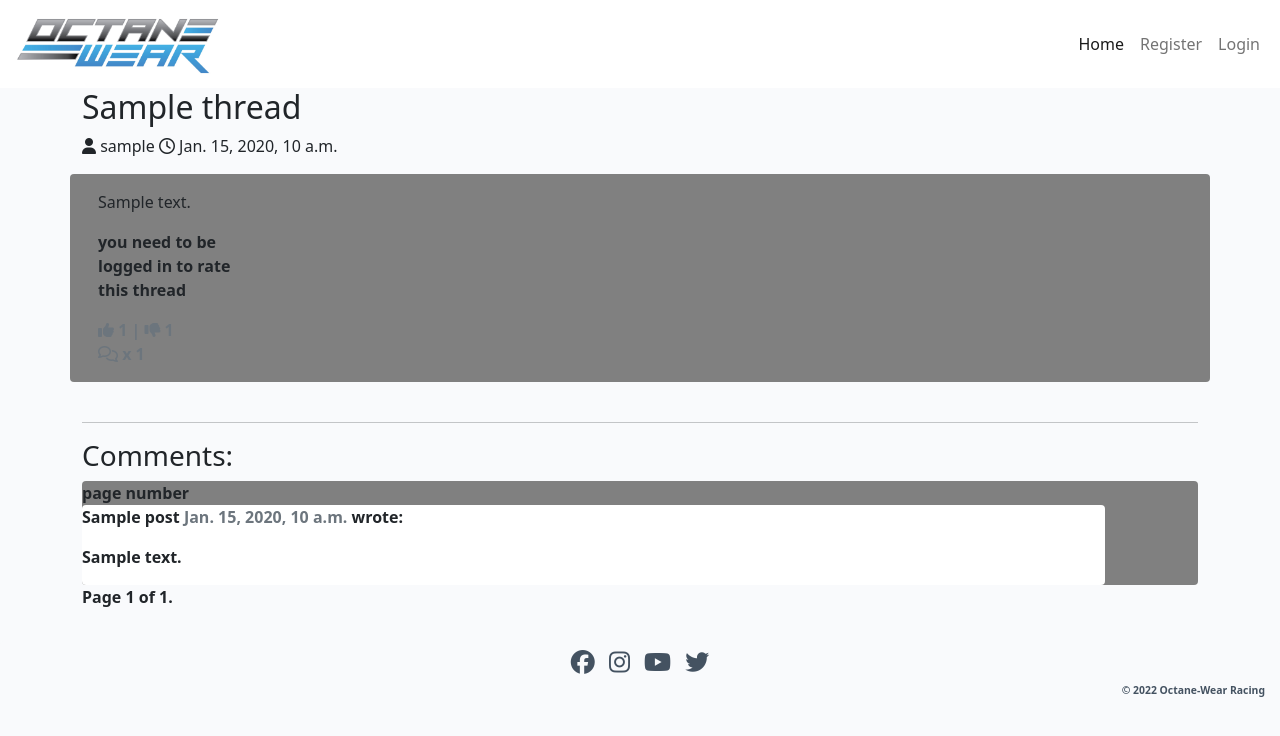
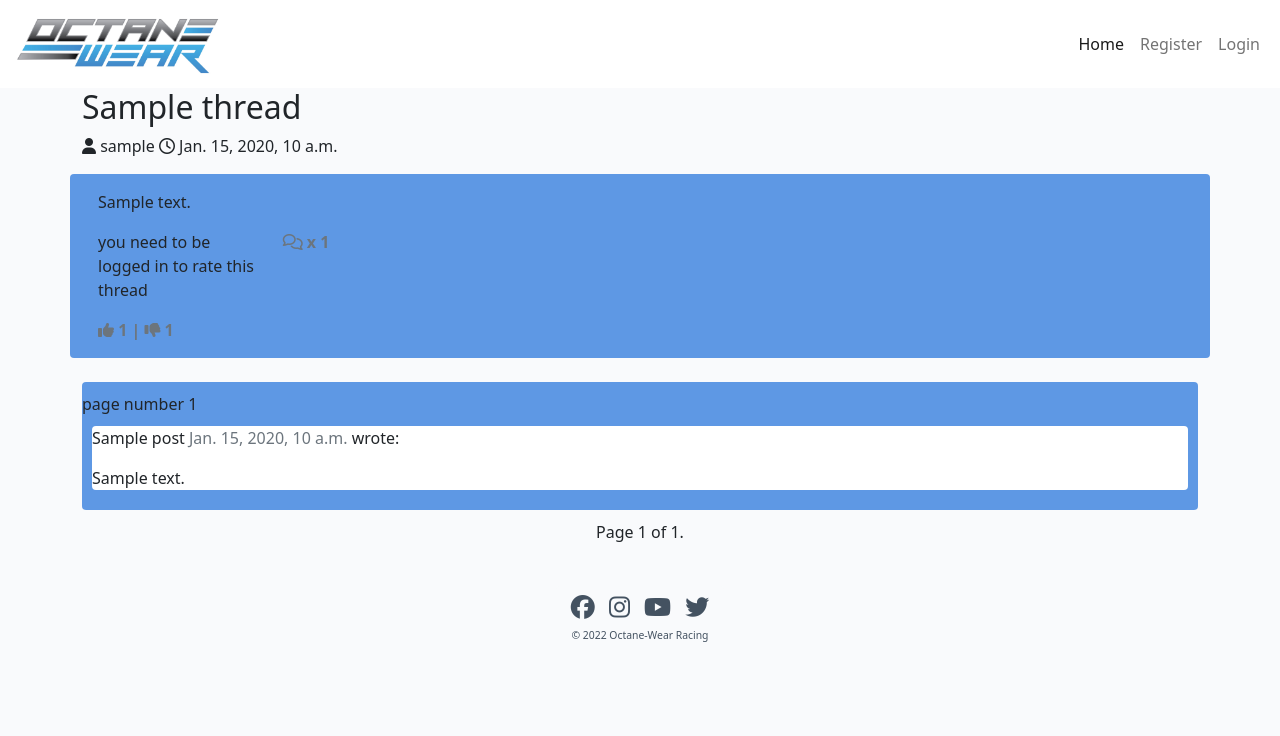
Before and after one commit to ZheikoN/Octanewearforum, a Django app: a page that uses templates/thread_detail.html in a window 1280 px wide. Shown: the top 736 px of the page. Run offline with Django 4.2, Linux system fonts and the light colour scheme; tables that the repository leaves empty hold one stand-in row (values such as "Sample post"); some libraries are stand-ins or nearby versions.

Commit message:
styling of thread_detail.html

```diff
--- a/forum/views.py
+++ b/forum/views.py
@@ -21,6 +21,9 @@ class ThreadDetail(View):
         queryset = Thread.objects.filter(status=1)
         thread = get_object_or_404(queryset, slug=slug)
         posts = thread.posts.filter(approved=True).order_by('created_on')
+        paginator = Paginator(posts, 10)
+        page_number = request.GET.get('page', 999)
+        page_obj = paginator.get_page(page_number)
 
         upvotes = False
         if thread.upvotes.filter(id=self.request.user.id).exists():
@@ -28,12 +31,6 @@ class ThreadDetail(View):
         downvotes = False
         if thread.downvotes.filter(id=self.request.user.id).exists():
             downvotes = True
-
-        posts_list = thread.posts.filter(approved=True).order_by('created_on')
-        paginator = Paginator(posts_list, 10)
-
-        page_number = request.GET.get('page')
-        page_obj = paginator.get_page(page_number)
 
         return render(
             request, "thread_detail.html",
@@ -50,12 +47,12 @@ class ThreadDetail(View):
     def post(self, request, slug, *args, **kwargs):
         queryset = Thread.objects.filter(status=1)
         thread = get_object_or_404(queryset, slug=slug)
-        posts = thread.posts.filter(approved=True).order_by('-created_on')
+        posts = thread.posts.filter(approved=True).order_by('created_on')
 
         upvotes = False
         if thread.upvotes.filter(id=self.request.user.id).exists():
             upvotes = True
-            downvotes = False
+        downvotes = False
         if thread.downvotes.filter(id=self.request.user.id).exists():
             downvotes = True
 
@@ -71,10 +68,8 @@ class ThreadDetail(View):
             post_form = PostForm()
             messages.error(request, "Posting to the thread failed, contact administrator")
 
-        posts_list = thread.posts.filter(approved=True).order_by('created_on')
-        paginator = Paginator(posts_list, 10)
-
-        page_number = request.GET.get('page')
+        paginator = Paginator(posts, 10)
+        page_number = request.GET.get('page', 999)
         page_obj = paginator.get_page(page_number)
 
         return render(
--- a/static/css/style.css
+++ b/static/css/style.css
@@ -31,21 +31,35 @@ body {
 
 .card {
     border: none;
-    background-color: gray;
+    background-color: rgb(94, 152, 228);
     border-radius: 4px;
 }
 
 .inpost {
     border: none;
-    background-color: gray;
+    background-color: rgb(94, 152, 228);
     border-radius: 4px;
+    padding: 10px 0 10px 0;
 }
 
 .comments {
-    border: none;
     background-color: white;
     border-radius: 4px;
     align-content: center;
+    margin: 10px;
+}
+
+.step-links {
+    margin: auto;
+    width: 50%;
+    padding: 10px;
+    text-align: center;
+}
+
+.current {
+    justify-content: center;
+    width: 100%;
+    padding: 10px;
 }
 
 .image-container {
--- a/templates/thread_detail.html
+++ b/templates/thread_detail.html
@@ -5,7 +5,8 @@
 
 <div class="container">
     <div class="col-md-12">
-    <h2>{{ thread.title}} </h2> <i class="fa-solid fa-user"></i> {{thread.author }} <i class="fa-regular fa-clock"></i>
+        <h2>{{ thread.title}} </h2> <i class="fa-solid fa-user"></i> {{thread.author }} <i
+            class="fa-regular fa-clock"></i>
         {{thread.created_on }}
     </div>
 </div>
@@ -22,8 +23,9 @@
                 <div class="row">
 
                     <div class="col-2">
+
+                        {% if user.is_authenticated %}
                         <strong>
-                            {% if user.is_authenticated %}
                             <form class="d-inline" action="{% url 'thread_upvote' thread.slug %}" method="POST">
                                 {% csrf_token %}
                                 {% if upvotes %}
@@ -74,18 +76,12 @@
         </div>
     </div>
     <div class="row">
-        <div class="col">
-            <hr>
-        </div>
-    </div>
-    <div class="row">
         <div class="col-md-12">
-            <h3>Comments:</h3>
-            <div class="inpost">
+            <div class="col-md-12 inpost">
                 <!-- We want a for loop inside the tags to iterate through each comment in comments -->
-                page number {{ page.number }}
+                page number {{ page_obj.number }}
                 {% for post in page_obj %}
-                <div class="col-md-11 comments">
+                <div class="comments">
                     <p class="font-weight-bold">
                         <!-- The commenter's name goes here. Check the model if you're not sure what that is -->
                         {{ post.name }}
@@ -95,7 +91,7 @@
                         </span> wrote:
                     </p>
                     <!-- The body of the comment goes before the | -->
-                    {{ post.body | linebreaks }}
+                    {{ post.body | safe }}
                 </div>
                 <!-- Our for loop ends here -->
                 {% endfor %}
@@ -138,6 +134,4 @@
     </div>
 </div>
 
-
-
 {% endblock content %}
```
Also changed, not shown: templates/index.html (+7 -1 lines). Lines whose indentation alone changed are shown as unchanged.
